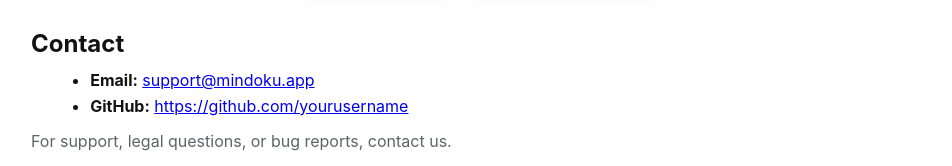
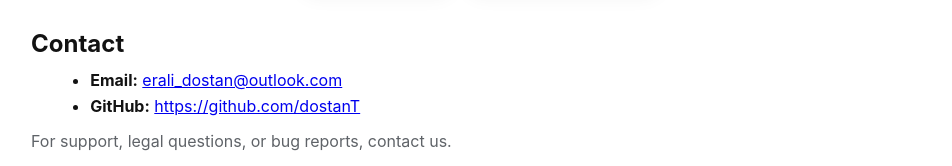
Before and after one commit to dostanT/dostanT_Mindoku.github.io-, a plain HTML site: page index.html in a window 1280 px wide. Shown: the part 313-479 px from the top of the page, without its empty margins (159-1111 px from the left). Drawn offline with Linux system fonts and the light colour scheme.

Commit message:
Update index.html

```diff
--- a/index.html
+++ b/index.html
@@ -32,8 +32,8 @@
     <section class="contact">
       <h2>Contact</h2>
       <ul class="contact-list">
-        <li><strong>Email:</strong> <a href="mailto:support@mindoku.app">support@mindoku.app</a></li>
-        <li><strong>GitHub:</strong> <a href="https://github.com/yourusername" target="_blank" rel="noopener noreferrer">https://github.com/yourusername</a></li>
+        <li><strong>Email:</strong> <a href="mailto:erali_dostan@outlook.com">erali_dostan@outlook.com</a></li>
+        <li><strong>GitHub:</strong> <a href="https://github.com/dostanT" target="_blank" rel="noopener noreferrer">https://github.com/dostanT</a></li>
       </ul>
       <p class="muted">For support, legal questions, or bug reports, contact us.</p>
     </section>
```
